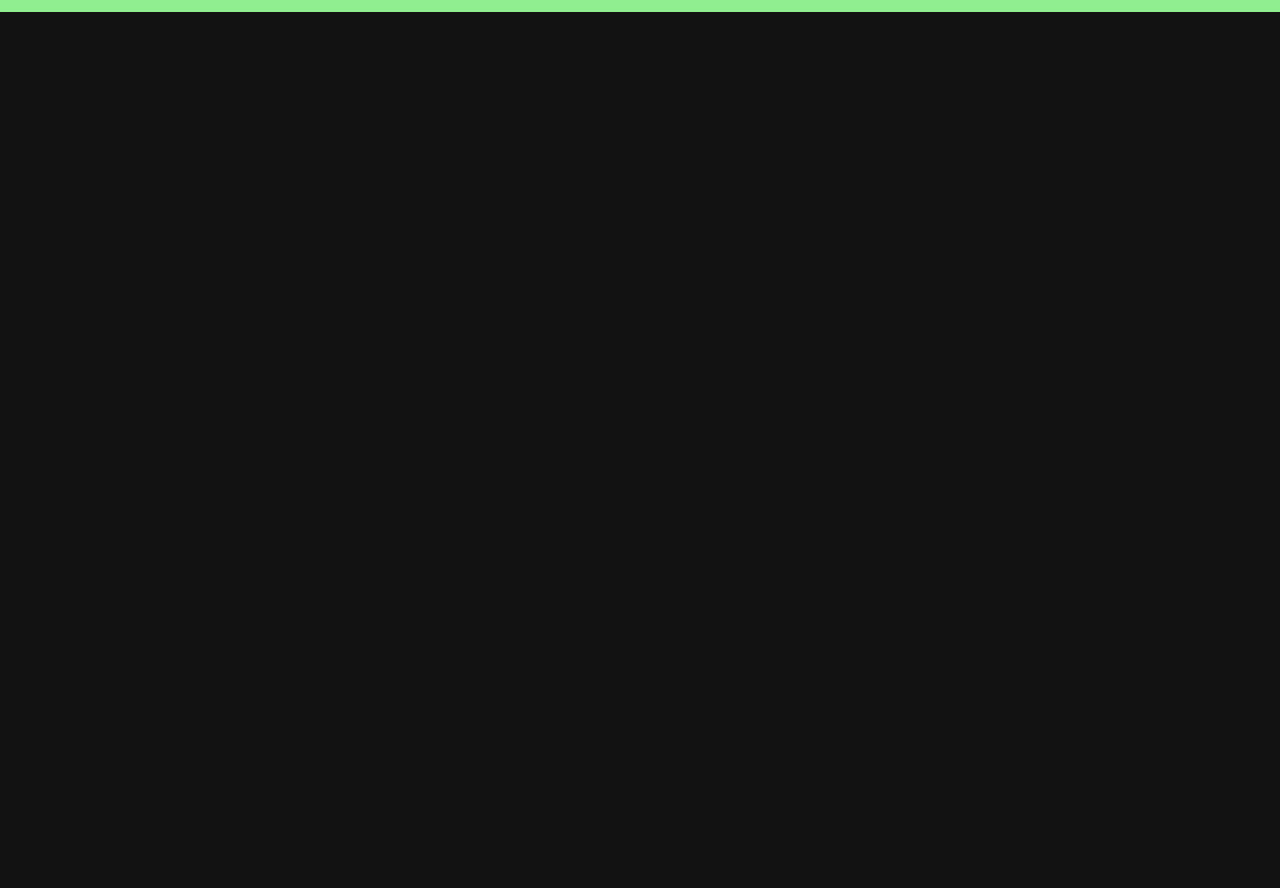
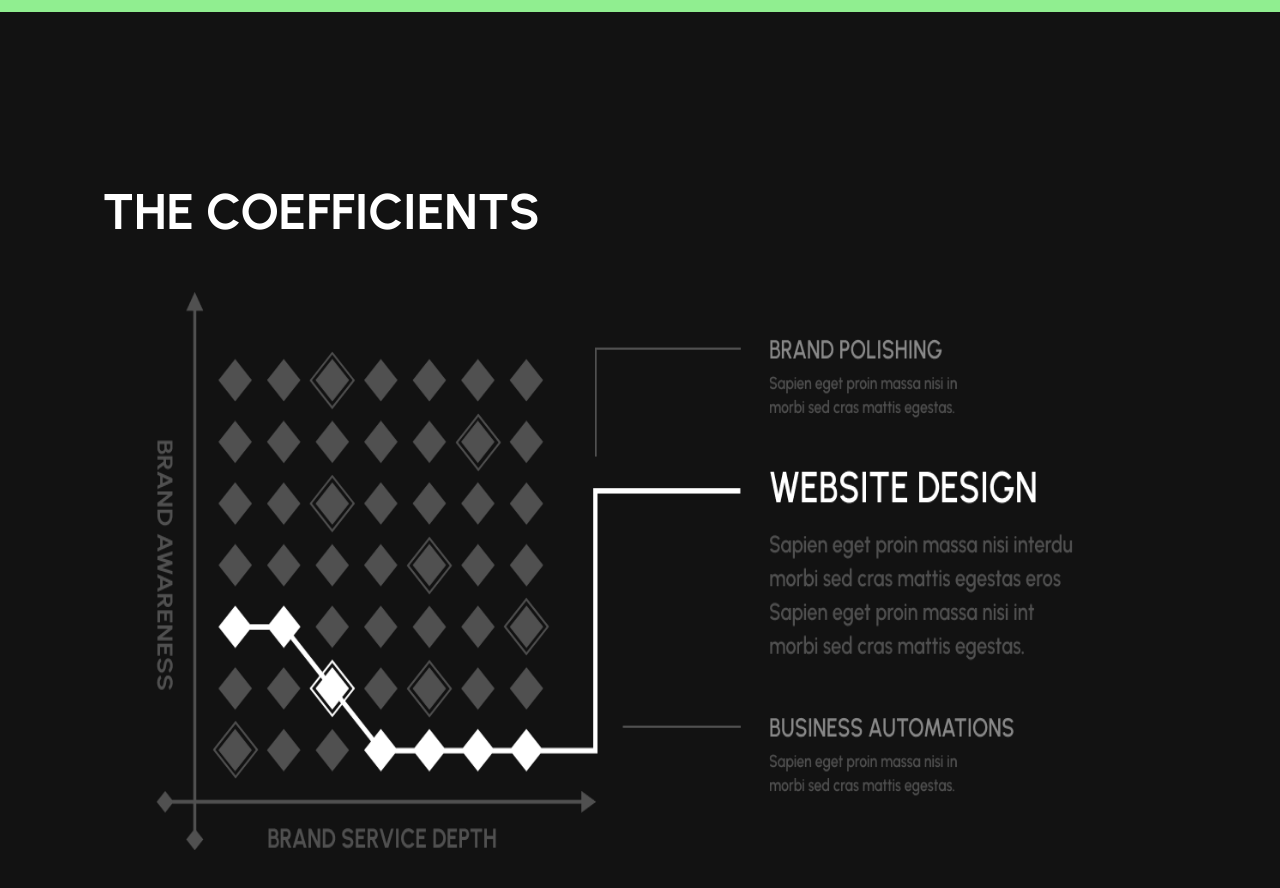
Before and after one commit to ivantrejoc/zoerowebsite, a React (Vite) app: page / in a window 1280 px wide. Shown: the part 3420-4308 px from the top of the page. Before the commit the page ends 3592 px from the top, so only its background shows below. Built offline with nearby package versions, Linux system fonts and the light colour scheme.

Commit message:
coefficients-section

```diff
--- a/src/assets/css/_default.css
+++ b/src/assets/css/_default.css
@@ -73,3 +73,11 @@
   flex-shrink: 0;
   box-sizing: border-box;
 }
+
+/* Coefficient Styles */
+#coefficient-image {
+  width: 100%;
+  height: 100%;
+  flex-shrink: 0;
+  box-sizing: border-box;
+}
--- a/src/pages/Landing.jsx
+++ b/src/pages/Landing.jsx
@@ -1,5 +1,5 @@
 import "../assets/css/_default.css";
-import { Box, useTheme } from "@mui/material";
+import { Box, useTheme, Typography } from "@mui/material";
 import mainBackground from "../assets/img/vector-103-stroke.png";
 import Header from "../components/header/Header.jsx";
 import HeroSection from "../components/heroSection/HeroSection.jsx";
@@ -7,6 +7,7 @@ import ReasoningSection from "../components/reasoningSection/ReasoningSection.js
 import ButtonArea from "../components/buttonArea/ButtonArea.jsx";
 import ExperimentsSection from "../components/experimentsSection/ExperimentsSection.jsx";
 import binaryStripe from "../assets/img/binary-stripe.png";
+import coefficientsImage from "../assets/img/coefficients-image.png";
 
 export default function Landing() {
   const theme = useTheme();
@@ -62,9 +63,64 @@ export default function Landing() {
           backgroundRepeat: "no-repeat",
           width: "100vw",
           height: "20vh",
-          marginBottom: "20vh"
+          marginBottom: "15vh"
         }}
-      ></Box>
+      />
+      {/* Coeficients Section */}
+      <Box
+        id="coefficient-container"
+        sx={{
+          display: "flex",
+          justifyContent: "start",
+          alignItems: "start",
+          flexDirection: "column",
+          position: "relative",
+          marginBottom: "15vh",
+          width: "100vw",
+          height: "100vh"
+        }}
+      >
+        <Box
+          id="title-container"
+          sx={{
+            display: "flex",
+            justifyContent: "start",
+            alignItems: "center",
+            position: "relative",
+            width: "100vw",
+            height: "5vh",
+            padding: "10vh 0 10vh 0"
+          }}
+        >
+          <Typography
+            variant="h2"
+            component="h2"
+            sx={{
+              marginLeft: "8vw"
+            }}
+          >
+            THE COEFFICIENTS
+          </Typography>
+        </Box>
+        <Box
+          id="data-container"
+          sx={{
+            display: "flex",
+            justifyContent: "start",
+            alignItems: "start",
+            position: "relative",
+            width: "74vw",
+            height: "70vh",
+            margin: "0 auto 0 12vw"
+          }}
+        >
+          <img
+            id="coefficient-image"
+            src={coefficientsImage}
+            alt="coefficients-image"
+          />
+        </Box>
+      </Box>
     </Box>
   );
 }
```
Also changed, not shown: src/assets/img/coefficients-image.png (added).
